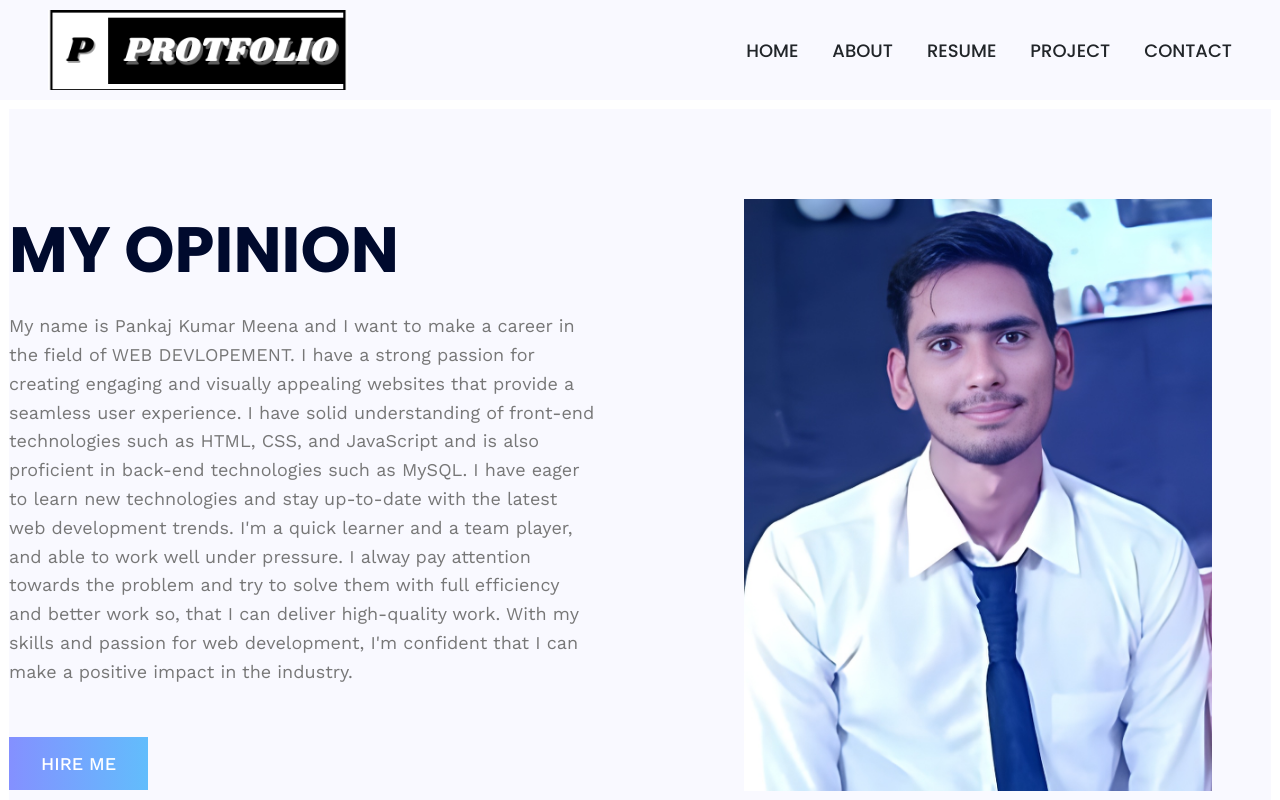
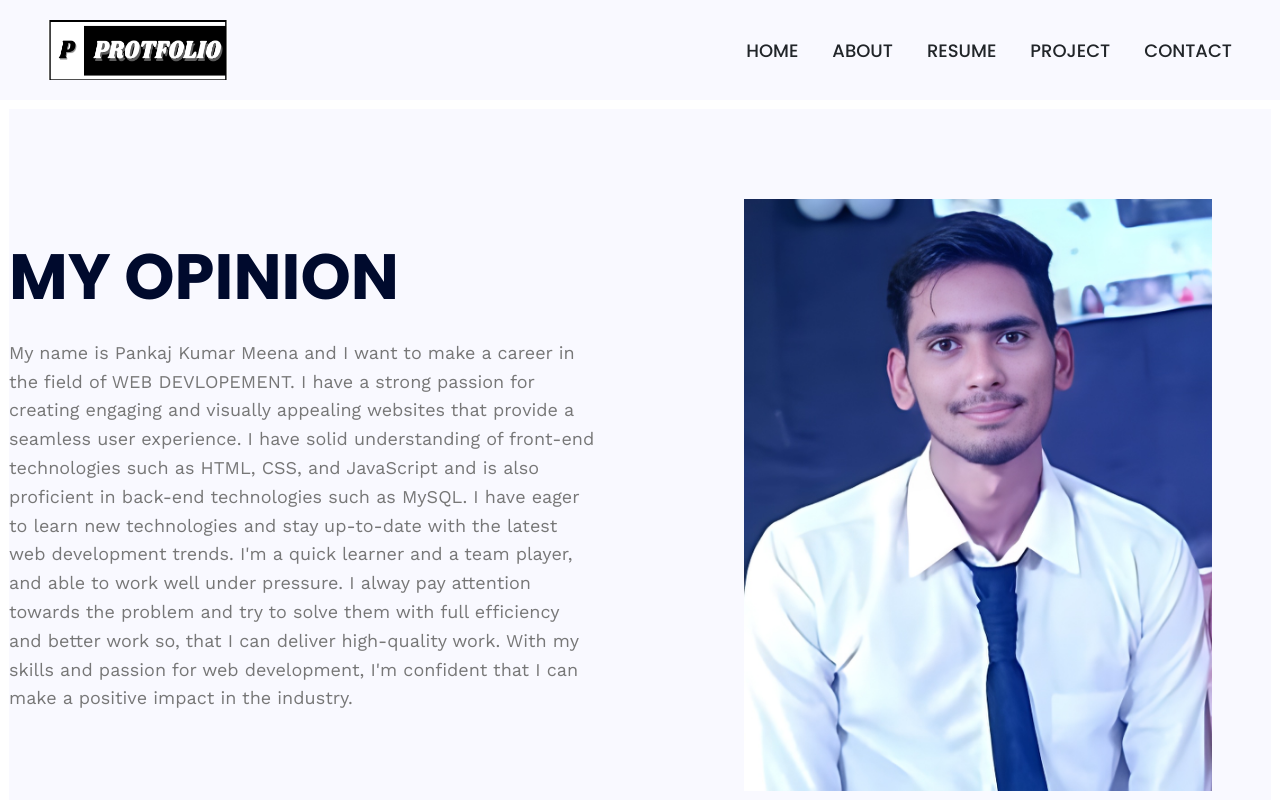
Before and after one commit to pankajm333/protfolio, a plain HTML site: page index.html in a window 1280 px wide. Shown: the top 800 px of the page. Drawn offline with nearby package versions, Linux system fonts and the light colour scheme.

Commit message:
"styling"

```diff
--- a/css/style.css
+++ b/css/style.css
@@ -135,8 +135,8 @@ Header Section Start
 }
 
 .header .logo {
-  width: 30rem;
-  height: 8rem;
+  width: 18rem;
+  height: 6rem;
 }
 
 .navbar-lists {
@@ -264,6 +264,7 @@ picture {
 .bio-image img {
   display: inline-block;
   width: 80%;
+  height: inherit;
   box-shadow: -2rem -2rem 0rem 0rem var(--helper);
 }
 
--- a/index.html
+++ b/index.html
@@ -44,7 +44,7 @@
 
 <body>
   <header class="header">
-    <img src="images/logo.png" alt="" class="logo">
+    <img  src="images/logo.png" alt="" class="logo">
 
     <nav class="navbar">
       <ul class="navbar-lists">
@@ -85,9 +85,9 @@
             I alway pay attention towards the problem and try to solve them with full efficiency and better work
             so, that I can deliver high-quality work. With my skills and passion for web development,
             I'm confident that I can make a positive impact in the industry.</p>
-          <div>
+          <!-- <div>
             <a href="#" target="_blank" class="btn hireme-btn">Hire Me</a>
-          </div>
+          </div> -->
         </div>
         <!-- hero section right side -->
         <div class="section-hero-image">
```
